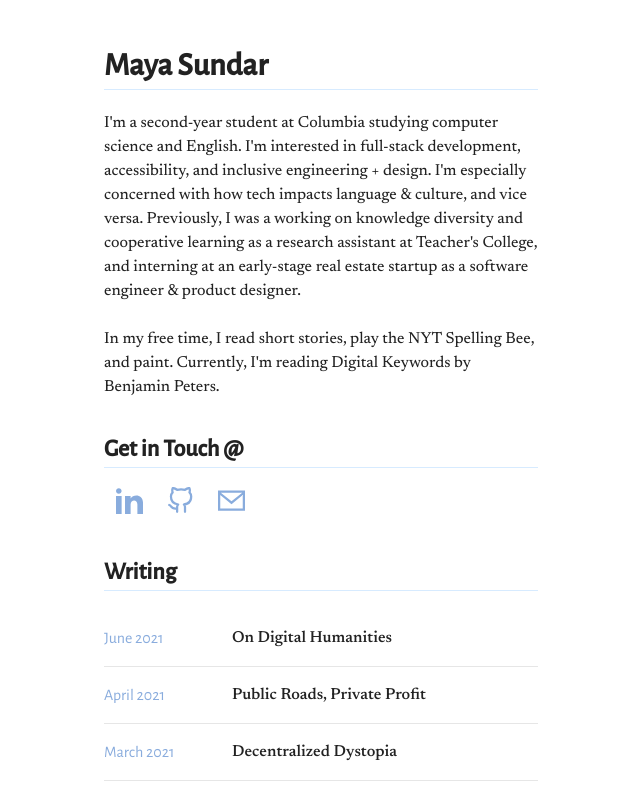
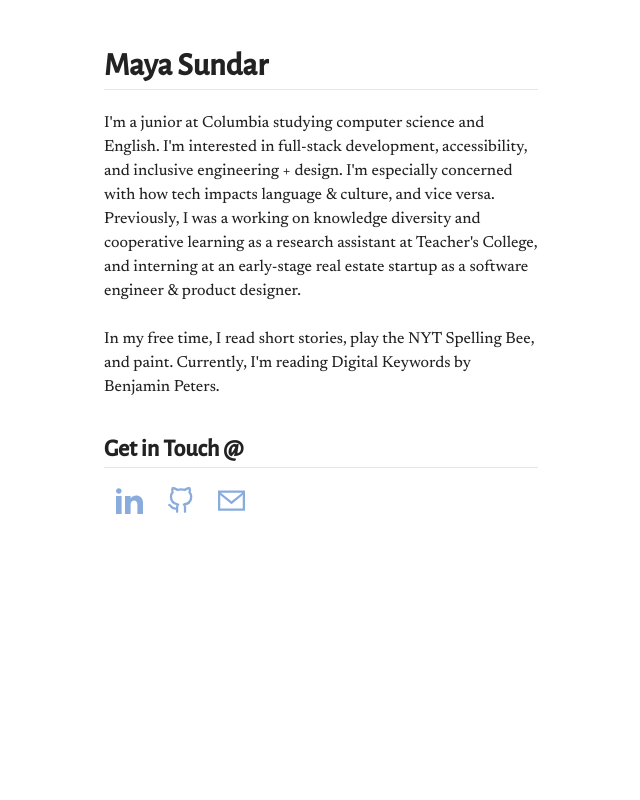
Before and after one commit to mayasundar/mayasundar.github.io, a Gatsby site in the folder mayasundar/: page / in a window 1280 px wide. Shown: the whole page, without its empty margins (319-959 px from the left). Built offline with nearby package versions, Linux system fonts and the light colour scheme; Gatsby itself is replaced by a stand-in of ours; a web font is replaced by a local one.

Commit message:
Update index.js

```diff
--- a/mayasundar/src/pages/index.js
+++ b/mayasundar/src/pages/index.js
@@ -11,11 +11,10 @@ const IndexPage = () => {
 
       <div className="divider">
       <h1>Maya Sundar</h1>
-
       </div>
 
       <p>
-          I'm a second-year student at Columbia studying computer science and English.
+          I'm a junior at Columbia studying computer science and English.
           I'm interested in full-stack development, accessibility, and inclusive engineering + design.
           I'm especially concerned with how tech impacts language & culture, and vice versa.
           Previously, I was a working on knowledge diversity and cooperative learning
@@ -53,29 +52,7 @@ const IndexPage = () => {
 
         </div>
 
-
-      <div className="divider">
-      <h2>Writing
-      </h2>
-      </div>
-
-        <a className="box" href="/blog/on-digital-humanities">
-            <div className="date">June 2021</div>
-            <div className="title">On Digital Humanities</div>
-        </a>
-
-        <a className="box" href="/blog/public-roads-private-profit">
-            <div className="date">April 2021</div>
-            <div className="title">Public Roads, Private Profit</div>
-        </a>
-
-        <a className="box" href="/blog/on-digital-humanities">
-            <div className="date">March 2021</div>
-            <div className="title">Decentralized Dystopia</div>
-        </a>
-
-  </div>
-
+    </div>
   )
 }
 
```
